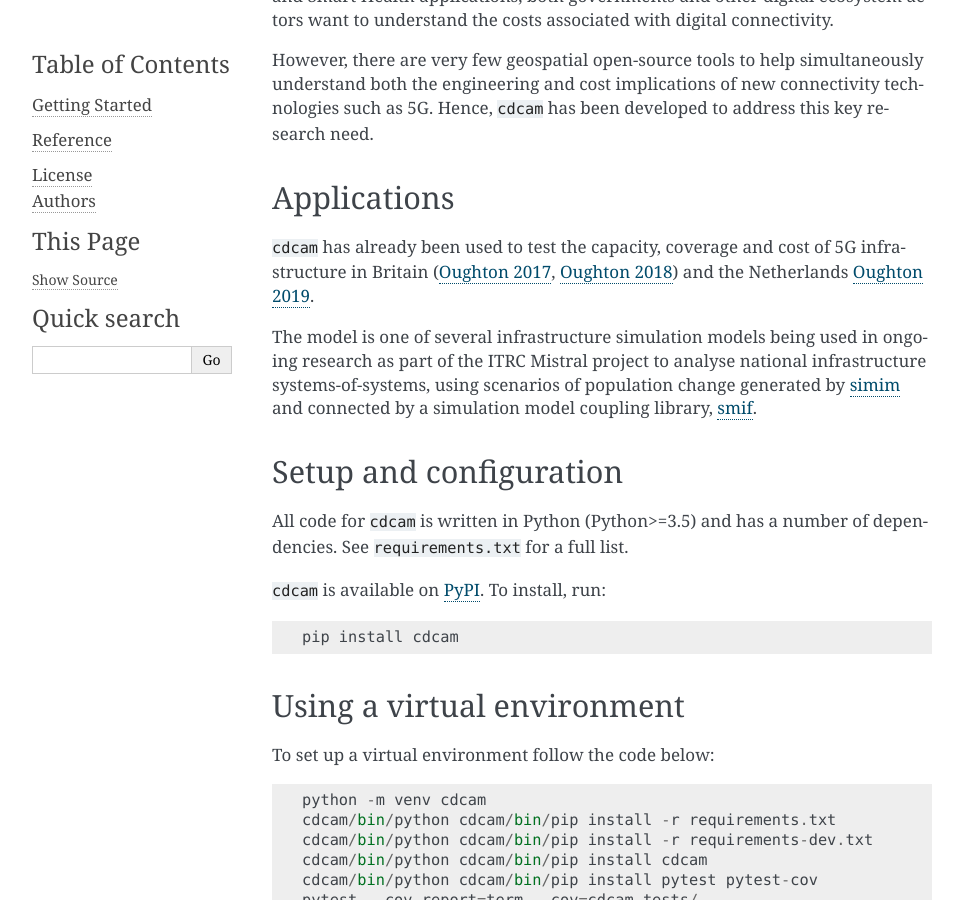
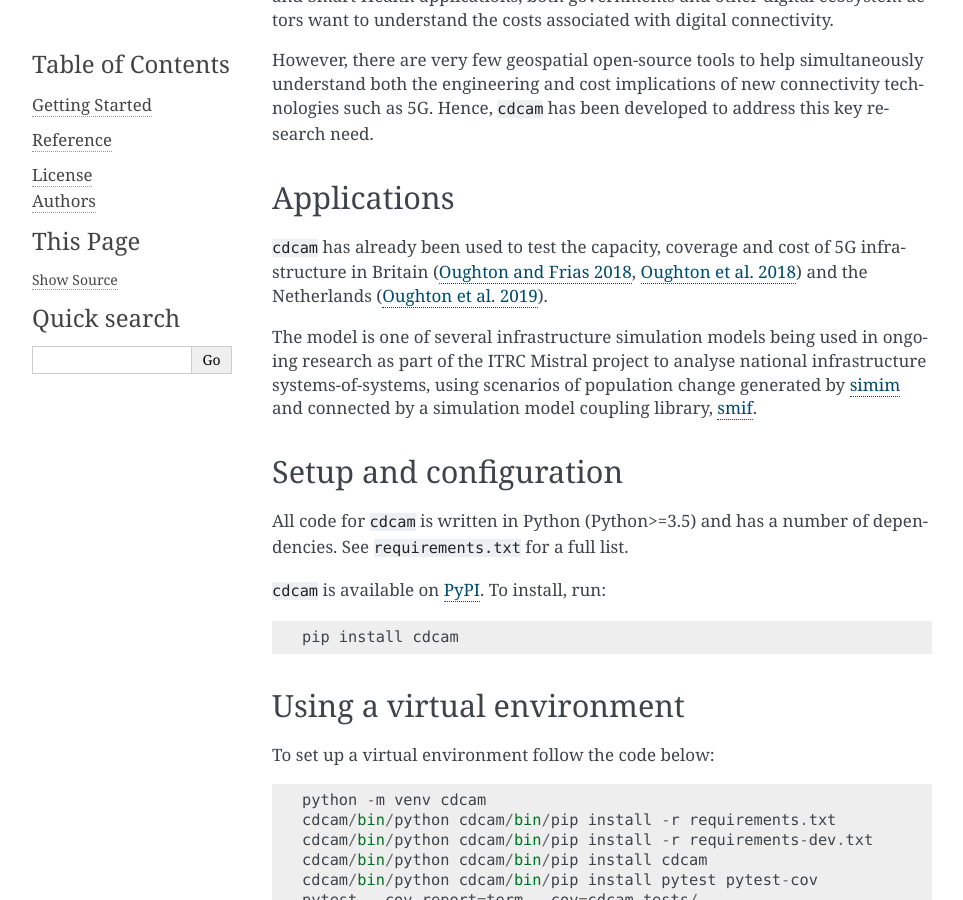
Before and after one commit to edwardoughton/cdcam, a Sphinx documentation site: the page built from docs/index.rst, in a window 1280 px wide and 900 px high, scrolled down 820 px. Shown: the whole window, without its empty margins (148-1111 px from the left). Built offline with Sphinx 7.4.7, drawn with Linux system fonts in a browser that asks for light colours.

Commit message:
Fix citation formatting and year

```diff
--- a/docs/index.rst
+++ b/docs/index.rst
@@ -52,9 +52,9 @@ Applications
 ------------
 
 ``cdcam`` has already been used to test the capacity, coverage and cost of 5G infrastructure in
-Britain (`Oughton 2017 <https://doi.org/10.1016/j.telpol.2017.07.009>`_, `Oughton 2018
-<https://doi.org/10.1016/j.techfore.2018.03.016>`_) and the Netherlands `Oughton 2019
-<https://doi.org/10.1016/j.tele.2019.01.003>`_.
+Britain (`Oughton and Frias 2018 <https://doi.org/10.1016/j.telpol.2017.07.009>`_, `Oughton et
+al. 2018 <https://doi.org/10.1016/j.techfore.2018.03.016>`_) and the Netherlands (`Oughton et
+al. 2019 <https://doi.org/10.1016/j.tele.2019.01.003>`_).
 
 The model is one of several infrastructure simulation models being used in ongoing research as
 part of the ITRC Mistral project to analyse national infrastructure systems-of-systems, using
```
